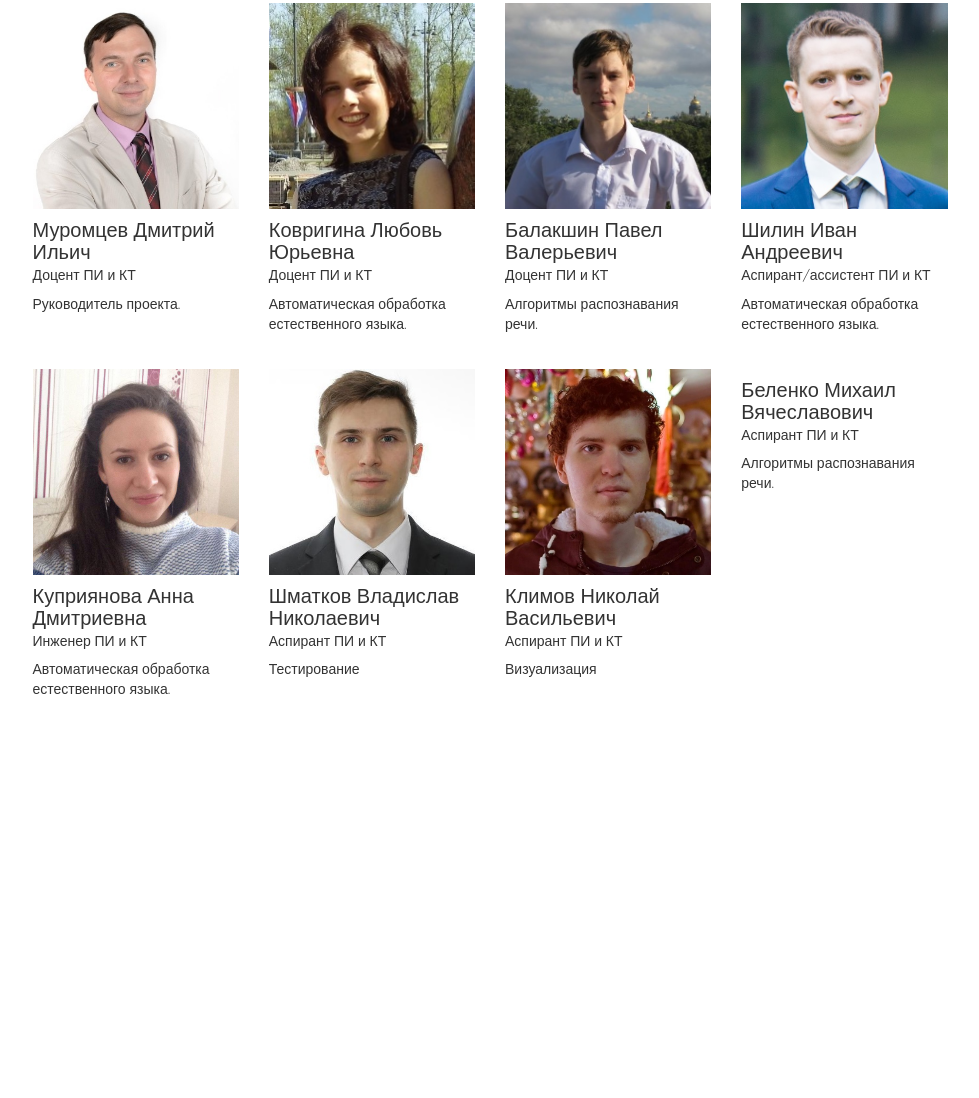
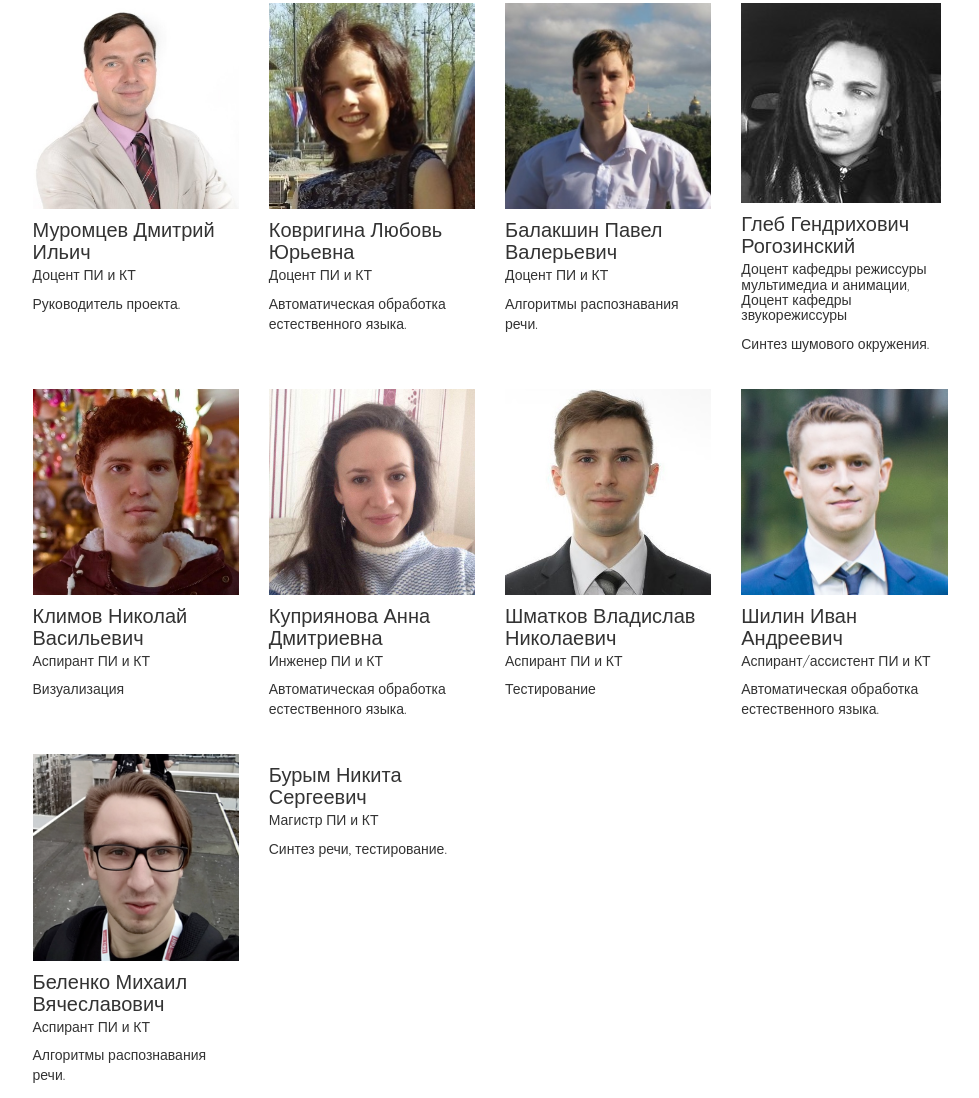
Before and after one commit to Amberdr0p/Amberdr0p.github.io, a plain HTML site: page index.html in a window 1280 px wide. Shown: the part 136-1234 px from the top of the page, without its empty margins (150-1129 px from the left). Before the commit the page ends 920 px from the top, so only its background shows below. Drawn offline with nearby package versions, Linux system fonts and the light colour scheme.

Commit message:
Added Rogozinskiy

```diff
--- a/index.html
+++ b/index.html
@@ -57,18 +57,31 @@
               <h2>Доцент ПИ и КТ</h2>
               <p>Алгоритмы распознавания речи.</p>
             </div>
-            <div class="col-lg-3 col-md-3 col-sm-4 col-xs-12 profile">
+			<div class="col-lg-3 col-md-3 col-sm-4 col-xs-12 profile">
               <div class="img-box">
-                <img src="img/Shilin.jpg" class="img-responsive">
+                <img src="img/Rogozinskiy.jpg" class="img-responsive">
                 <!-- <ul class="text-center">
                   <a href="#"><li><i class="fa fa-facebook"></i></li></a>
                   <a href="#"><li><i class="fa fa-twitter"></i></li></a>
                   <a href="#"><li><i class="fa fa-linkedin"></i></li></a>
                 </ul> -->
               </div>
-              <h1>Шилин Иван Андреевич</h1>
-              <h2>Аспирант/ассистент ПИ и КТ</h2>
-              <p>Автоматическая обработка естественного языка.</p>
+              <h1>Глеб Гендрихович Рогозинский</h1>
+              <h2>Доцент кафедры режиссуры мультимедиа и анимации, Доцент кафедры звукорежиссуры</h2>
+              <p>Синтез шумового окружения.</p>
+            </div>
+			<div class="col-lg-3 col-md-3 col-sm-4 col-xs-12 profile">
+              <div class="img-box">
+                <img src="img/Klimov.png" class="img-responsive">
+                <!-- <ul class="text-center">
+                  <a href="#"><li><i class="fa fa-facebook"></i></li></a>
+                  <a href="#"><li><i class="fa fa-twitter"></i></li></a>
+                  <a href="#"><li><i class="fa fa-linkedin"></i></li></a>
+                </ul> -->
+              </div>
+              <h1>Климов Николай Васильевич</h1>
+              <h2>Аспирант ПИ и КТ</h2>
+              <p>Визуализация</p>
             </div>
             <div class="col-lg-3 col-md-3 col-sm-4 col-xs-12 profile">
               <div class="img-box">
@@ -98,20 +111,20 @@
             </div>
 			<div class="col-lg-3 col-md-3 col-sm-4 col-xs-12 profile">
               <div class="img-box">
-                <img src="img/Klimov.png" class="img-responsive">
+                <img src="img/Shilin.jpg" class="img-responsive">
                 <!-- <ul class="text-center">
                   <a href="#"><li><i class="fa fa-facebook"></i></li></a>
                   <a href="#"><li><i class="fa fa-twitter"></i></li></a>
                   <a href="#"><li><i class="fa fa-linkedin"></i></li></a>
                 </ul> -->
               </div>
-              <h1>Климов Николай Васильевич</h1>
-              <h2>Аспирант ПИ и КТ</h2>
-              <p>Визуализация</p>
+              <h1>Шилин Иван Андреевич</h1>
+              <h2>Аспирант/ассистент ПИ и КТ</h2>
+              <p>Автоматическая обработка естественного языка.</p>
             </div>
 			<div class="col-lg-3 col-md-3 col-sm-4 col-xs-12 profile">
               <div class="img-box">
-                <!--<img src="img/Belenko.jpg" class="img-responsive">
+                <img src="img/Belenko.png" class="img-responsive">
                 <!-- <ul class="text-center">
                   <a href="#"><li><i class="fa fa-facebook"></i></li></a>
                   <a href="#"><li><i class="fa fa-twitter"></i></li></a>
@@ -122,6 +135,19 @@
               <h2>Аспирант ПИ и КТ</h2>
               <p>Алгоритмы распознавания речи.</p>
             </div>
+			<div class="col-lg-3 col-md-3 col-sm-4 col-xs-12 profile">
+              <div class="img-box">
+                <!-- <img src="img/Burym.png" class="img-responsive">
+                <!-- <ul class="text-center">
+                  <a href="#"><li><i class="fa fa-facebook"></i></li></a>
+                  <a href="#"><li><i class="fa fa-twitter"></i></li></a>
+                  <a href="#"><li><i class="fa fa-linkedin"></i></li></a>
+                </ul> -->
+              </div>
+              <h1>Бурым Никита Сергеевич</h1>
+              <h2>Магистр ПИ и КТ</h2>
+              <p>Синтез речи, тестирование.</p>
+            </div>
           </div>
         </div>
       </div>
```
Also changed, not shown: img/Belenko.png (added), img/Rogozinskiy.jpg (added).
